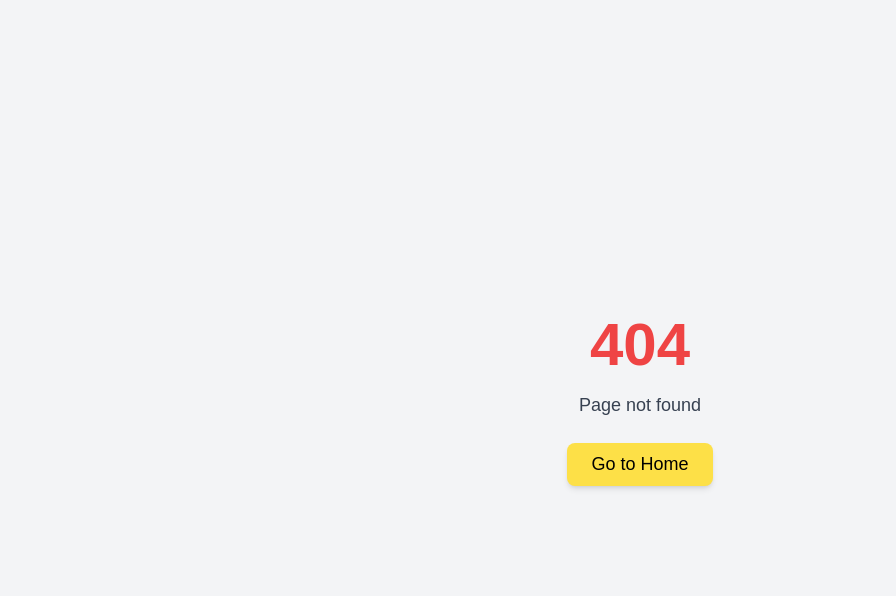
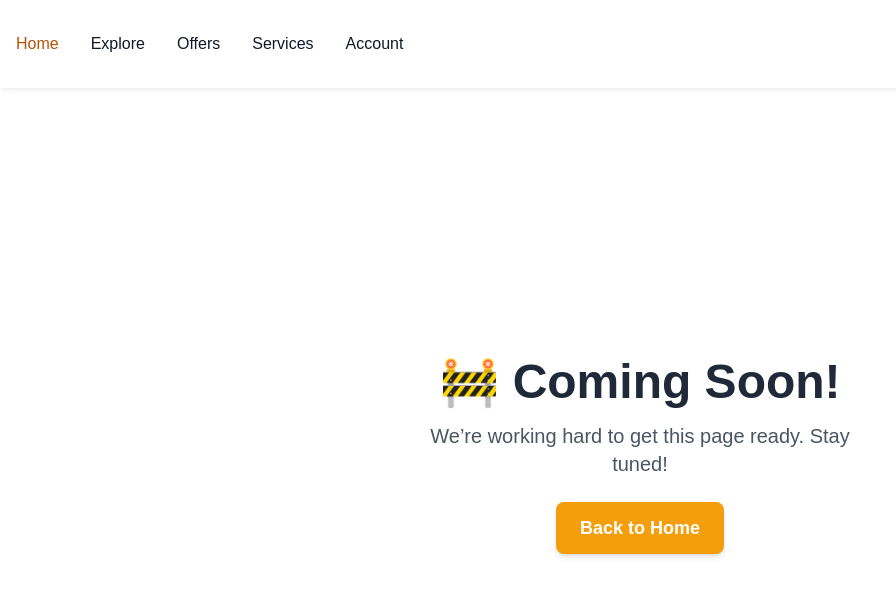
Before and after one commit to mdsajalali/gold-ways, a Next.js app: page /account-details in a window 1280 px wide. Before the commit this address had no page. Shown: the top 596 px of the page, without its empty margins (0-896 px from the left). Built offline with nearby package versions, Linux system fonts and the light colour scheme.

Commit message:
add: coming soon page

```diff
--- /dev/null
+++ b/src/app/(account)/account-details/layout.tsx
@@ -0,0 +1,26 @@
+import type { Metadata } from "next";
+import BottomNavigation from "@/components/core/BottomNavigation";
+import HeaderNavigation from "@/components/core/HeaderNavigation";
+
+export const metadata: Metadata = {
+  title: "Gold Ways",
+  description: "Powered by Tech Sand",
+};
+
+export default function RootLayout({
+  children,
+}: Readonly<{
+  children: React.ReactNode;
+}>) {
+  return (
+    <html lang="en">
+      <body className="pb-20 pt-5 md:py-0">
+        <header className="mb-24 hidden md:block">
+          <HeaderNavigation />
+        </header>
+        {children}
+        <BottomNavigation />
+      </body>
+    </html>
+  );
+}
--- /dev/null
+++ b/src/app/(account)/account-details/page.tsx
@@ -0,0 +1,23 @@
+import Link from "next/link";
+
+const page = () => {
+  return (
+    <div className="flex min-h-[90vh] items-center justify-center px-4">
+      <div className="w-full max-w-md text-center">
+        <h1 className="mb-4 text-4xl font-bold text-gray-800 sm:text-5xl">
+          🚧 Coming Soon!
+        </h1>
+        <p className="mb-6 text-lg text-gray-600 sm:text-xl">
+          We’re working hard to get this page ready. Stay tuned!
+        </p>
+        <Link href="/dashboard">
+          <button className="rounded-lg bg-amber-500 px-6 py-3 text-lg font-semibold text-white shadow-md transition duration-200 hover:bg-amber-600 sm:w-auto">
+            Back to Home
+          </button>
+        </Link>
+      </div>
+    </div>
+  );
+};
+
+export default page;
--- a/src/app/(dashboard)/account/page.tsx
+++ b/src/app/(dashboard)/account/page.tsx
@@ -17,7 +17,7 @@ import {
 import TransactionsHistory from "@/components/core/TransactionsHistory";
 
 const secondaryNavigation = [
-  { name: "Account detail", href: "#", icon: CubeIcon, current: true },
+  { name: "Account details", href: "/account-details", icon: CubeIcon, current: true },
   {
     name: "Loan Management",
     href: "#loan-management",
@@ -179,7 +179,7 @@ export default function Page() {
           {/* Close Button on Mobile */}
           <button
             onClick={toggleSidebar}
-            className="absolute right-4 top-4 p-2 text-gray-600 hover:text-amber-600 md:hidden"
+            className="absolute right-2 top-2 text-gray-600 hover:text-amber-600 md:hidden"
           >
             <span className="sr-only">Close Sidebar</span>
             <svg
@@ -198,7 +198,7 @@ export default function Page() {
             </svg>
           </button>
 
-          <nav className="flex-none px-4 sm:px-6 lg:px-0">
+          <nav className="flex-none pl-4 pr-8 sm:px-6 lg:px-0">
             <ul
               role="list"
               className="flex flex-col gap-x-3 gap-y-1 whitespace-nowrap"
```
